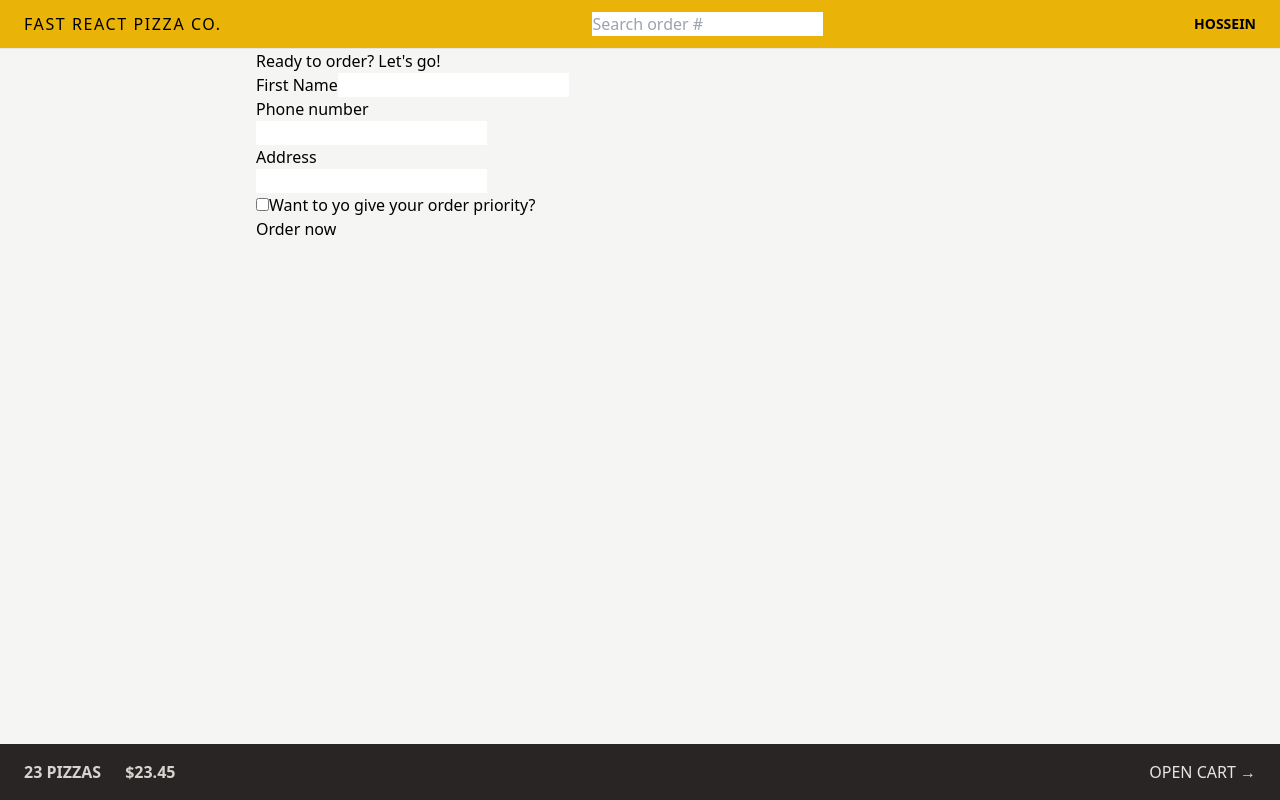
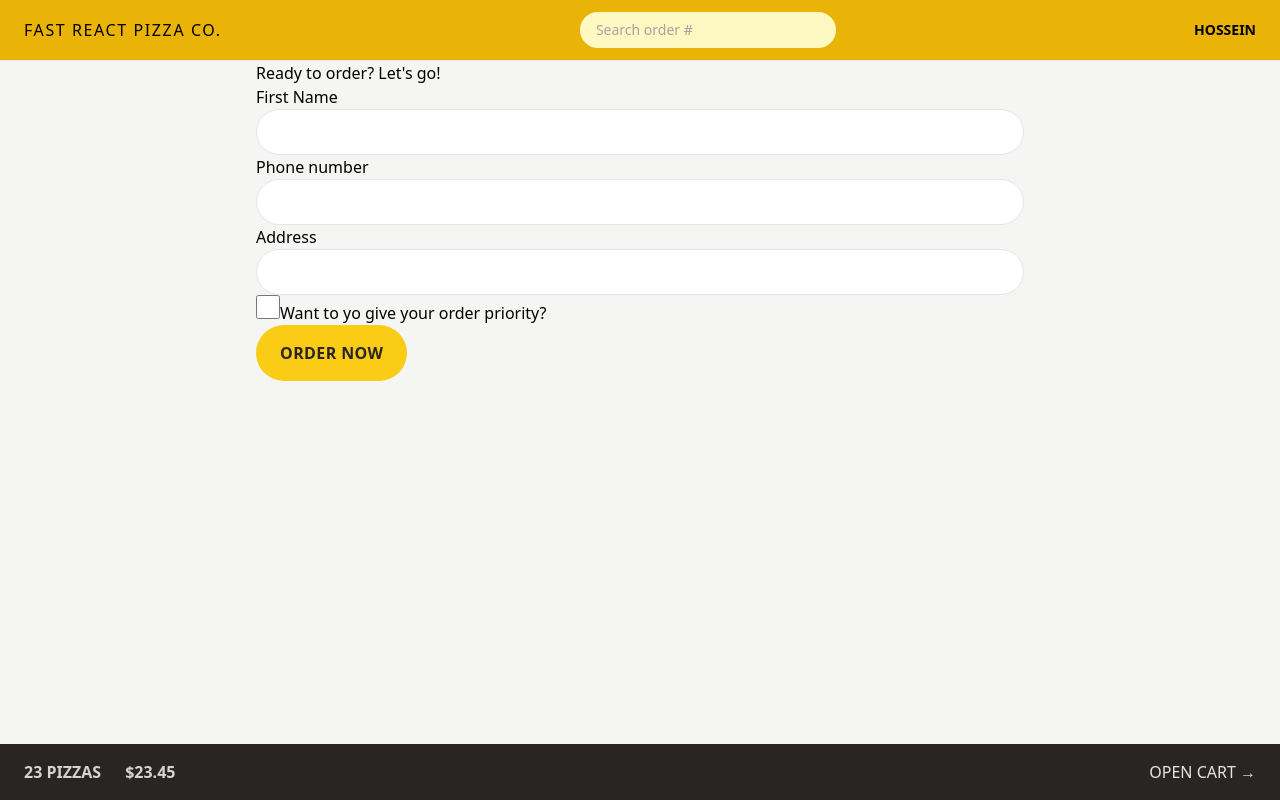
Before and after one commit to Hossein96Rz/React-pizza, a React (Vite) app: page /order/new in a window 1280 px wide. Built offline with nearby package versions, Linux system fonts and the light colour scheme.

Commit message:
some tailwind classes added

```diff
--- a/src/features/cart/Cart.jsx
+++ b/src/features/cart/Cart.jsx
@@ -1,23 +1,24 @@
-import { Link } from 'react-router-dom';
+import Button from "../../ui/Button";
+import LinkButton from "../../ui/LinkButton";
 
 const fakeCart = [
   {
     pizzaId: 12,
-    name: 'Mediterranean',
+    name: "Mediterranean",
     quantity: 2,
     unitPrice: 16,
     totalPrice: 32,
   },
   {
     pizzaId: 6,
-    name: 'Vegetale',
+    name: "Vegetale",
     quantity: 1,
     unitPrice: 13,
     totalPrice: 13,
   },
   {
     pizzaId: 11,
-    name: 'Spinach and Mushroom',
+    name: "Spinach and Mushroom",
     quantity: 1,
     unitPrice: 15,
     totalPrice: 15,
@@ -29,12 +30,12 @@
 
   return (
     <div>
-      <Link to="/menu">&larr; Back to menu</Link>
+      <LinkButton to="/menu">&larr; Back to menu</LinkButton>
 
       <h2>Your cart, %NAME%</h2>
 
       <div>
-        <Link to="/order/new">Order pizzas</Link>
+        <Button to="/order/new">Order pizzas</Button>
         <button>Clear cart</button>
       </div>
     </div>
--- a/src/features/order/CreateOrder.jsx
+++ b/src/features/order/CreateOrder.jsx
@@ -1,6 +1,6 @@
-import { useState } from "react";
 import { Form, redirect, useActionData, useNavigation } from "react-router-dom";
 import { createOrder } from "../../services/apiRestaurant";
+import Button from "../../ui/Button";
 
 // https://uibakery.io/regex-library/phone-number
 const isValidPhone = (str) =>
@@ -46,13 +46,13 @@
       <Form method="POST">
         <div>
           <label>First Name</label>
-          <input type="text" name="customer" required />
+          <input className="input" type="text" name="customer" required />
         </div>
 
         <div>
           <label>Phone number</label>
           <div>
-            <input type="tel" name="phone" required />
+            <input className="input" type="tel" name="phone" required />
           </div>
           {formErrors?.phone && <p>{formErrors.phone}</p>}
         </div>
@@ -60,12 +60,13 @@
         <div>
           <label>Address</label>
           <div>
-            <input type="text" name="address" required />
+            <input className="input" type="text" name="address" required />
           </div>
         </div>
 
         <div>
           <input
+            className="h-6 w-6  accent-yellow-400 focus:outline-none focus:ring focus:ring-yellow-400 focus:ring-offset-2"
             type="checkbox"
             name="priority"
             id="priority"
@@ -77,9 +78,9 @@
 
         <div>
           <input type="hidden" name="cart" value={JSON.stringify(cart)} />
-          <button disabled={isSubmitting}>
+          <Button disabled={isSubmitting}>
             {!isSubmitting ? "Order now" : "Placing order...."}
-          </button>
+          </Button>
         </div>
       </Form>
     </div>
--- a/src/features/order/SearchOrder.jsx
+++ b/src/features/order/SearchOrder.jsx
@@ -14,6 +14,7 @@
   return (
     <form onSubmit={handleSubmit}>
       <input
+        className="w-28 rounded-full bg-yellow-100 px-4 py-2 text-sm transition-all duration-300 placeholder:text-stone-400 focus:outline-none focus:ring focus:ring-yellow-500 focus:ring-opacity-50 sm:w-64  sm:focus:w-72"
         placeholder="Search order #"
         value={query}
         onChange={(e) => setQuery(e.target.value)}
@@ -22,5 +23,4 @@
   );
 }
 
-
 export default SearchOrder;
--- a/src/features/user/CreateUser.jsx
+++ b/src/features/user/CreateUser.jsx
@@ -1,4 +1,6 @@
 import { useState } from "react";
+
+import Button from "../../ui/Button";
 
 function CreateUser() {
   const [username, setUsername] = useState("");
@@ -18,12 +20,12 @@
         placeholder="Your full name"
         value={username}
         onChange={(e) => setUsername(e.target.value)}
-        className="w-72"
+        className="input mb-8 w-72"
       />
 
       {username !== "" && (
         <div>
-          <button>Start ordering</button>
+          <Button>Start ordering</Button>
         </div>
       )}
     </form>
--- a/src/index.css
+++ b/src/index.css
@@ -2,41 +2,46 @@
 @tailwind components;
 @tailwind utilities;
 
-/* body {
-  font-family: system-ui, -apple-system, BlinkMacSystemFont, "Segoe UI", Roboto,
-    Oxygen, Ubuntu, Cantarell, "Open Sans", "Helvetica Neue", sans-serif;
-  background-color: #f7f7f7;
-  color: #444;
+@layer components {
+  .input {
+    @apply w-full rounded-full border border-stone-200 px-4 py-2 text-sm transition-all duration-300 placeholder:text-stone-400 focus:outline-none focus:ring focus:ring-yellow-400 md:px-6 md:py-3;
+  }
 }
-
-.layout {
-  display: grid;
-  grid-template-rows: auto 1fr auto;
-  gap: 32px;
-  height: 100dvh;
-} */
-
-/* https://dev.to/afif/i-made-100-css-loaders-for-your-next-project-4eje */
 .loader {
   width: 45px;
   aspect-ratio: 0.75;
   --c: no-repeat linear-gradient(#333 0 0);
-  background: var(--c) 0% 50%, var(--c) 50% 50%, var(--c) 100% 50%;
+  background:
+    var(--c) 0% 50%,
+    var(--c) 50% 50%,
+    var(--c) 100% 50%;
   background-size: 20% 50%;
   animation: loading 1s infinite linear;
 }
 
 @keyframes loading {
   20% {
-    background-position: 0% 0%, 50% 50%, 100% 50%;
+    background-position:
+      0% 0%,
+      50% 50%,
+      100% 50%;
   }
   40% {
-    background-position: 0% 100%, 50% 0%, 100% 50%;
+    background-position:
+      0% 100%,
+      50% 0%,
+      100% 50%;
   }
   60% {
-    background-position: 0% 50%, 50% 100%, 100% 0%;
+    background-position:
+      0% 50%,
+      50% 100%,
+      100% 0%;
   }
   80% {
-    background-position: 0% 50%, 50% 50%, 100% 100%;
+    background-position:
+      0% 50%,
+      50% 50%,
+      100% 100%;
   }
 }
--- /dev/null
+++ b/src/ui/Button.jsx
@@ -0,0 +1,20 @@
+import { Link } from "react-router-dom";
+
+function Button({ children, disabled, to }) {
+  const className =
+    "rounded-full bg-yellow-400 px-4 py-3 font-semibold uppercase tracking-wide text-stone-800 transition-colors duration-300 hover:bg-yellow-300 focus:bg-yellow-300 focus:outline-none focus:ring focus:ring-yellow-300 focus:ring-offset-2 disabled:cursor-not-allowed sm:px-6 sm:py-4";
+  if (to) {
+    return (
+      <Link to={to} className={className}>
+        {children}
+      </Link>
+    );
+  }
+  return (
+    <button disabled={disabled} className={className}>
+      {children}
+    </button>
+  );
+}
+
+export default Button;
--- a/src/ui/Error.jsx
+++ b/src/ui/Error.jsx
@@ -1,14 +1,14 @@
-import { useNavigate, useRouteError } from "react-router-dom";
+import { useRouteError } from "react-router-dom";
+import LinkButton from "./LinkButton";
 
 function Error() {
-  const navigate = useNavigate();
   const error = useRouteError();
 
   return (
     <div>
       <h1>Something went wrong 😢</h1>
-      <p>{error.statusText||error.message}</p>
-      <button onClick={() => navigate(-1)}>&larr; Go back</button>
+      <p>{error.statusText || error.message}</p>
+      <LinkButton to={"-1"}>&larr; Go back</LinkButton>
     </div>
   );
 }
--- /dev/null
+++ b/src/ui/LinkButton.jsx
@@ -0,0 +1,19 @@
+import { Link, useNavigate } from "react-router-dom";
+
+function LinkButton({ children, to }) {
+  const navigate = useNavigate();
+  const className = "text-sm text-blue-500 hover:text-blue-700 hover:underline";
+  if (to === "-1")
+    return (
+      <button className={className} onClick={() => navigate(-1)}>
+        {children}
+      </button>
+    );
+  return (
+    <Link className={className} to={to}>
+      {children}
+    </Link>
+  );
+}
+
+export default LinkButton;
```
